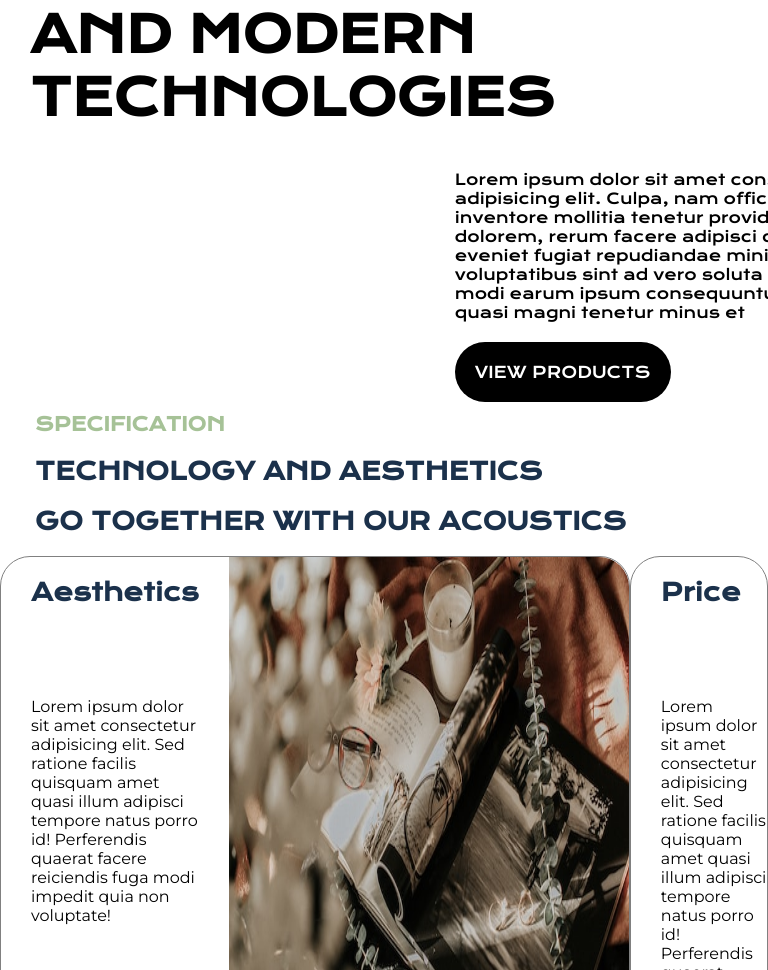
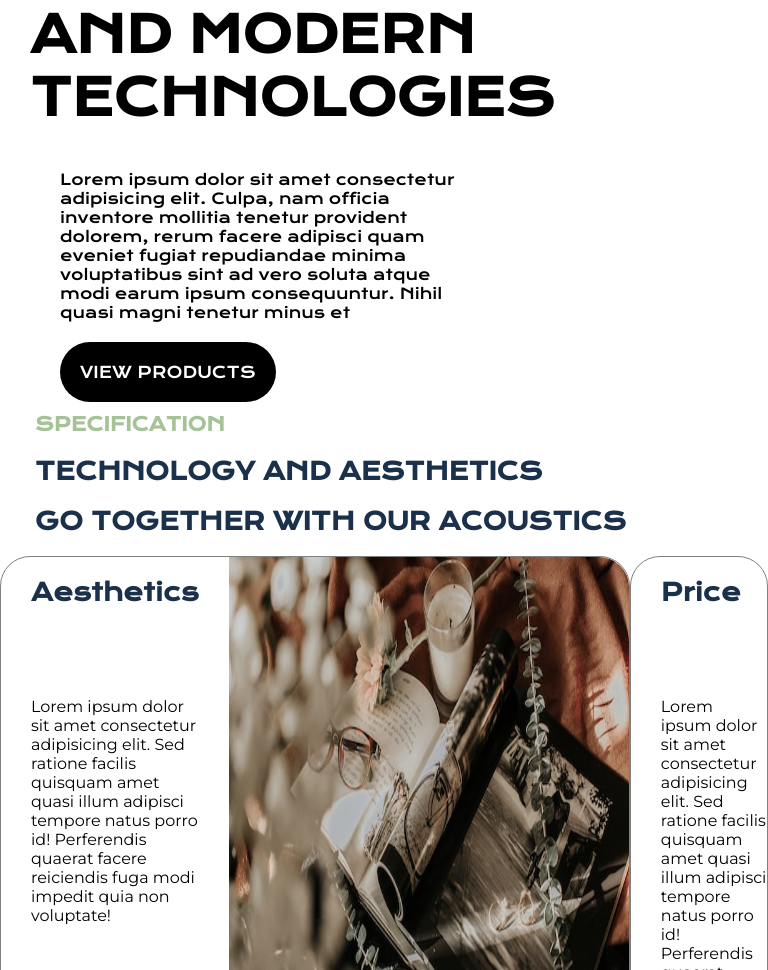
Before and after one commit to Croomkie/ProjetVersioning, a plain HTML site: page index.html in a window 768 px wide. Shown: the part 1049-2019 px from the top of the page. Drawn offline with nearby package versions, Linux system fonts and the light colour scheme.

Commit message:
fix: 🐛 add responsive header bloc rectificaation

```diff
--- a/style.css
+++ b/style.css
@@ -524,4 +524,12 @@ p.bold {
     nav > section:nth-child(1), nav>section:nth-child(2){
         margin-bottom: 20px;
     }
+
+    .header-bottom p{
+        margin-left: 30px;
+    }
+
+    .header-bottom a{
+        margin-left: 30px;
+    }
 }
```
